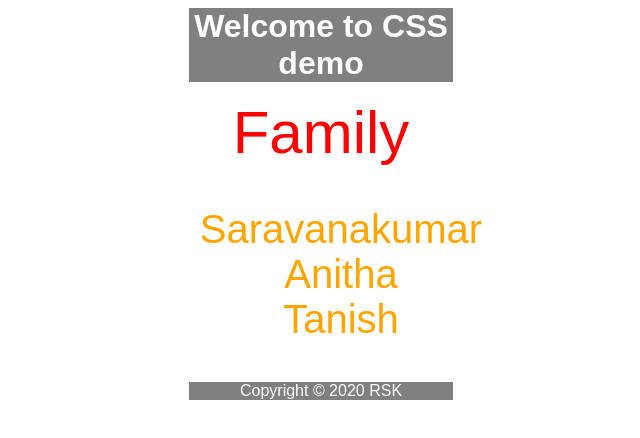
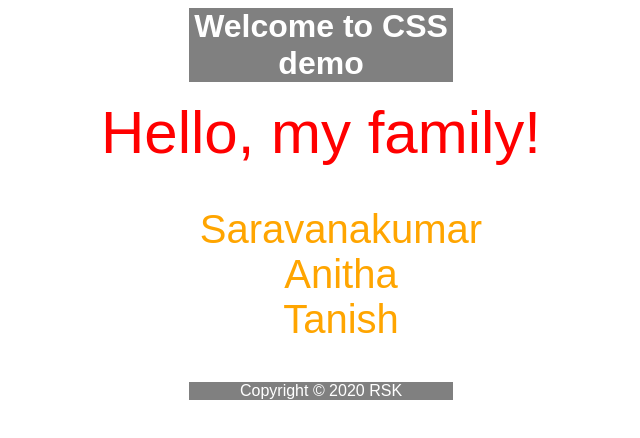
Before and after one commit to srathina/Py-Examples, a plain HTML site: page html_css_demo/index.html in a window 1280 px wide. Shown: the whole page, without its empty margins (319-959 px from the left). Drawn offline with Linux system fonts and the light colour scheme.

Commit message:
included javascript file

```diff
--- a/html_css_demo/index.html
+++ b/html_css_demo/index.html
@@ -20,7 +20,9 @@
 
     <P>
 
-        <div id="body-title"> Family </div>
+
+
+        <div id="body-title"> <script src="script.js" > </script> </div>
 
         <ul class="unorder-list" >
             <li class="unorder-list"> Saravanakumar </li>
--- /dev/null
+++ b/html_css_demo/script.js
@@ -0,0 +1 @@
+document.write("Hello, my family!")
```
